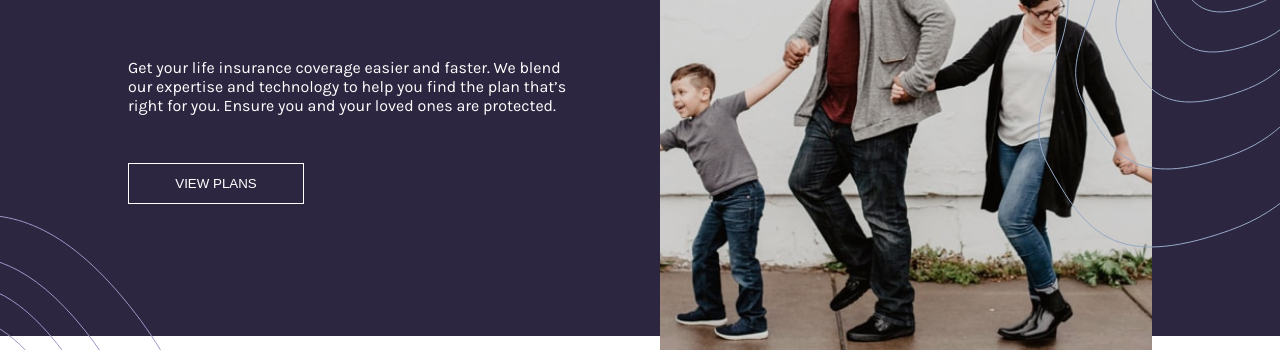
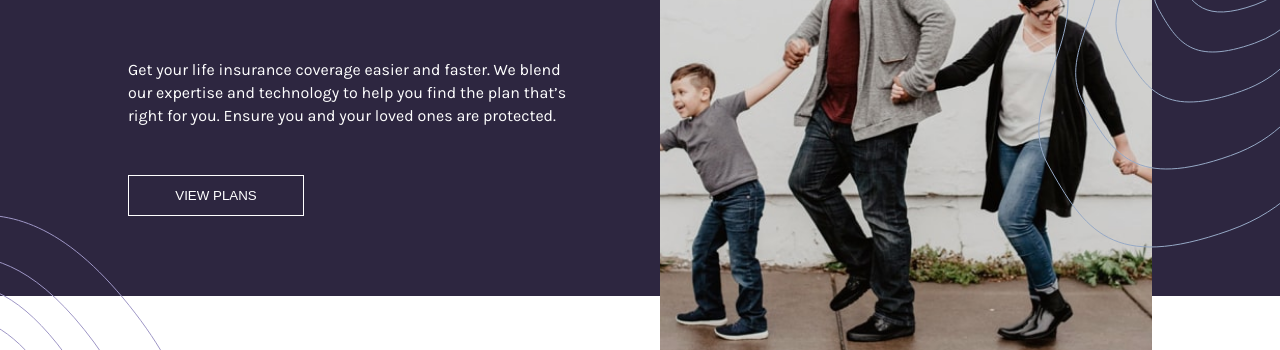
Before and after one commit to Timdh95/insure-tdh-lp, a plain HTML site: page index.html in a window 1280 px wide. Shown: the part 450-800 px from the top of the page. Drawn offline with Linux system fonts and the light colour scheme.

Commit message:
Update styles.css

```diff
--- a/styles.css
+++ b/styles.css
@@ -25,6 +25,10 @@ body{
 
 h1, h2, h3{
     font-family: 'DM Serif Display';
+}
+
+p{
+    line-height:23px;
 }
 
 .header{
@@ -415,8 +419,8 @@ h2{
         background: linear-gradient(
     to bottom,
     #2d2640 0%,
-    #2d2640 85%,
-    white 85%,
+    #2d2640 80%,
+    white 80%,
     white 100%
   )!important;
     height: 100vh;
```
